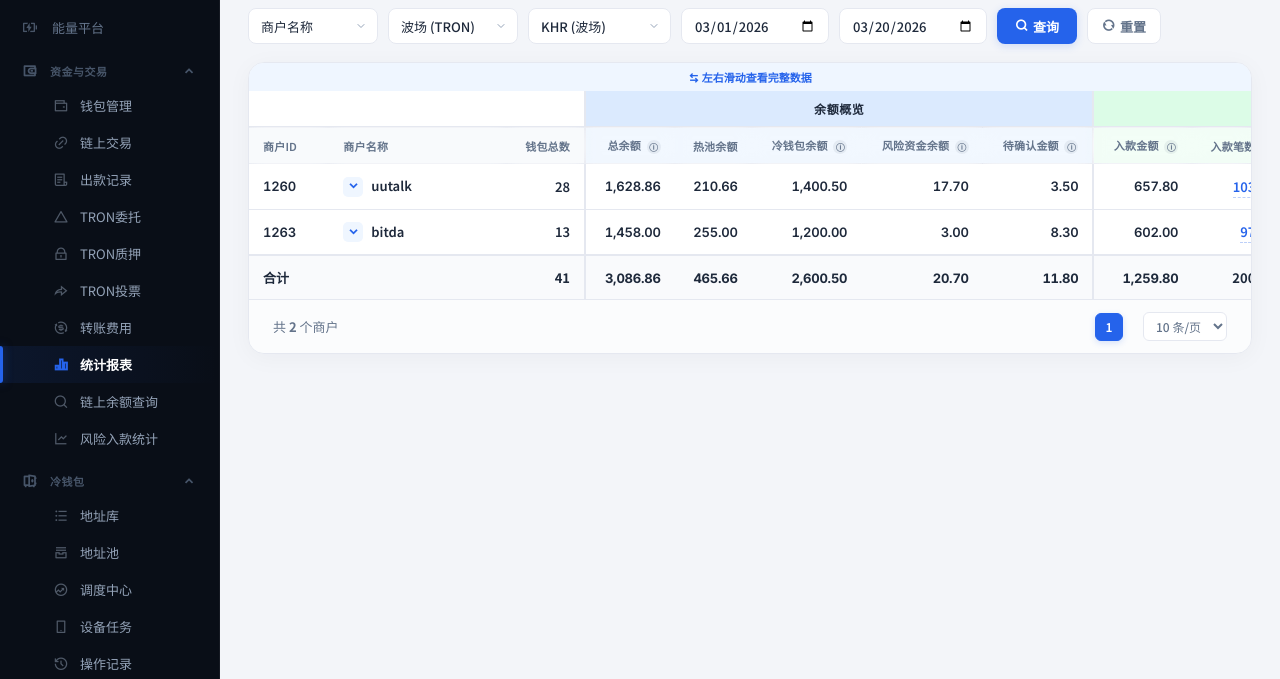
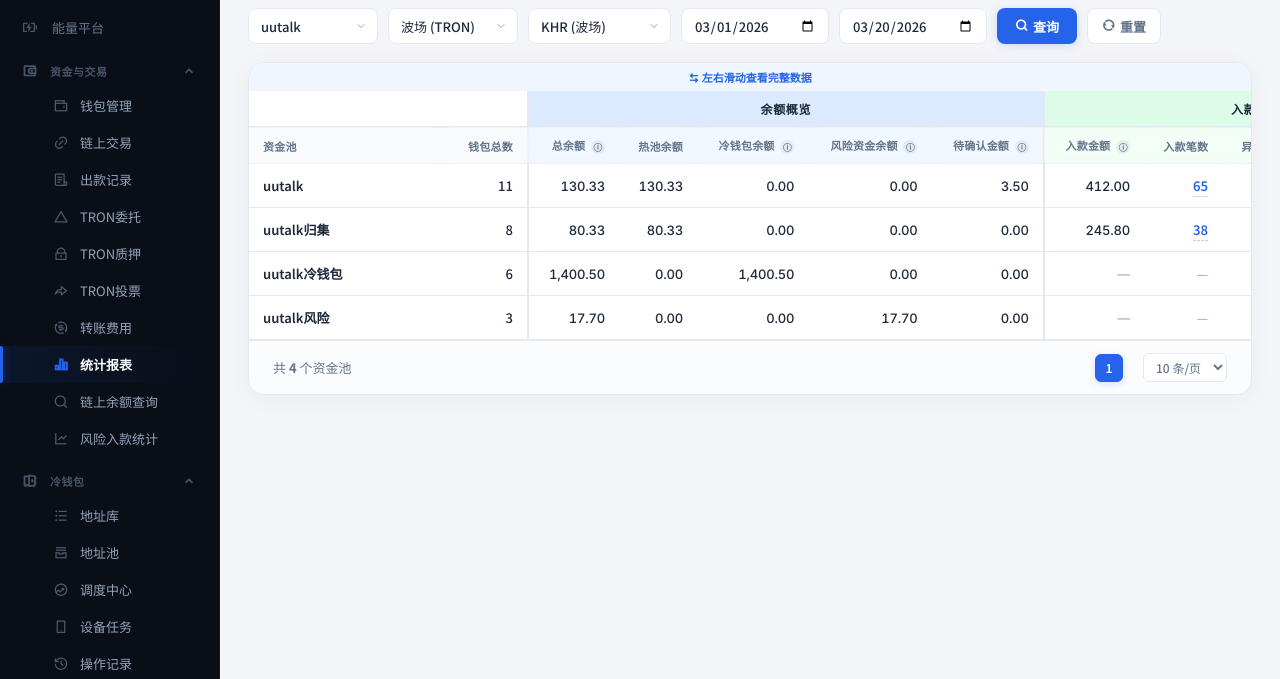
Before and after one commit to peterwong2023-bit/usdt-exchange-page, a website: page docs/mockup/stats-report.html in a window 1280 px wide. Shown: the part 121-800 px from the top of the page. Drawn offline with nearby package versions, Linux system fonts and the light colour scheme.

Commit message:
统计报表优化：默认单商户视图、净流入/流出、去掉合计行
- 净调度改名净流入/净流出，Tooltip: = 热回笼 − 冷归集
- 默认选中第一个商户，直接平铺显示资金池行
- 去掉合计行和展开/收起交互
- 商户下拉切换自动刷新表格
- 基本信息列精简为资金池+钱包总数（2列冻结）

Made-with: Cursor

```diff
--- a/docs/mockup/stats-report.html
+++ b/docs/mockup/stats-report.html
@@ -132,30 +132,14 @@
 
   /* Frozen columns */
   .tbl .frozen { position: sticky; z-index: 4; background: #fff; }
-  .tbl .frozen-0 { left: 0; min-width: 76px; }
-  .tbl .frozen-1 { left: 76px; min-width: 168px; }
-  .tbl .frozen-2 { left: 244px; min-width: 72px; box-shadow: 4px 0 12px rgba(15,23,42,0.04); }
+  .tbl .frozen-0 { left: 0; min-width: 180px; }
+  .tbl .frozen-1 { left: 180px; min-width: 80px; box-shadow: 4px 0 12px rgba(15,23,42,0.04); }
   .tbl .grp-header .frozen { z-index: 5; }
   .tbl .sub-header .frozen { z-index: 5; background: rgba(248,250,252,0.98); }
 
-  /* Merchant row */
-  .row-merchant { cursor: pointer; transition: background .15s; }
-  .row-merchant:hover td { background: rgba(37,99,235,0.025); }
-  .row-merchant:hover .frozen { background: rgba(240,244,255,1); }
-  .row-merchant td { font-weight: 600; }
-  .expand-icon { display: inline-flex; align-items: center; justify-content: center; width: 20px; height: 20px; border-radius: 5px; background: var(--primary-light); color: var(--primary); font-size: 14px; margin-right: 8px; transition: all .25s; flex-shrink: 0; }
-  .row-merchant.expanded .expand-icon { background: var(--primary); color: #fff; border-radius: 6px; }
-
-  /* Pool sub-row */
-  .row-pool { display: none; }
-  .row-pool.show { display: table-row; }
-  .row-pool td { font-weight: 400; color: var(--text-muted); background: rgba(248,250,252,0.6); font-size: 12px; padding: 10px 14px; }
-  .row-pool:hover td { background: rgba(37,99,235,0.02); }
-  .row-pool:hover .frozen { background: rgba(248,250,252,1); }
-  .row-pool .frozen { background: rgba(248,250,252,0.6); }
-  .pool-name { display: flex; align-items: center; }
-  .tree-line { display: inline-flex; align-items: center; color: #c8ceda; margin-right: 8px; font-size: 13px; font-family: monospace; user-select: none; }
-  .pool-label { color: var(--text-main); font-weight: 500; font-size: 12px; }
+  /* Data rows */
+  .tbl tbody tr:hover td { background: rgba(37,99,235,0.025); }
+  .tbl tbody tr:hover .frozen { background: rgba(240,244,255,1); }
 
   /* Summary row */
   .tbl .sum-row td { font-weight: 700; background: rgba(248,250,252,0.85); border-top: 2px solid var(--border-soft); border-bottom: none; }
@@ -305,7 +289,7 @@
   <div class="mn">
     <div class="page-title">统计报表</div>
     <div class="filter-bar">
-      <select id="fMerchant"><option value="">商户名称</option><option>uutalk</option><option>bitda</option></select>
+      <select id="fMerchant" onchange="renderTable()"><option value="uutalk" selected>uutalk</option><option value="bitda">bitda</option></select>
       <select id="fChain"><option>波场 (TRON)</option></select>
       <select id="fCurrency">
         <option>KHR (波场)</option>
@@ -326,7 +310,7 @@
         <table class="tbl" id="mainTable">
           <thead>
             <tr class="grp-header">
-              <th colspan="3" class="grp-info-bg frozen" style="left:0;min-width:316px;">基本信息</th>
+              <th colspan="2" class="grp-info-bg frozen" style="left:0;min-width:260px;">基本信息</th>
               <th colspan="5" class="grp-balance-bg grp-sep">余额概览</th>
               <th colspan="5" class="grp-income-bg grp-sep">入款与归集</th>
               <th colspan="2" class="grp-outgo-bg grp-sep">对外出款</th>
@@ -334,9 +318,8 @@
               <th colspan="4" class="grp-risk-bg grp-sep">风险与退款</th>
             </tr>
             <tr class="sub-header">
-              <th class="al frozen frozen-0 grp-info-sub">商户ID</th>
-              <th class="al frozen frozen-1 grp-info-sub">商户名称</th>
-              <th class="frozen frozen-2 grp-info-sub">钱包总数</th>
+              <th class="al frozen frozen-0 grp-info-sub">资金池</th>
+              <th class="frozen frozen-1 grp-info-sub">钱包总数</th>
               <th class="grp-balance-sub grp-sep">总余额 <span class="tip-icon" data-tip="= 热池 + 冷钱包 + 风险资金（不含待确认）">ⓘ</span></th>
               <th class="grp-balance-sub">热池余额</th>
               <th class="grp-balance-sub">冷钱包余额 <span class="tip-icon" data-tip="实时余额快照，不受日期筛选影响">ⓘ</span></th>
@@ -353,7 +336,7 @@
               <th class="grp-cold-sub">冷归集笔数</th>
               <th class="grp-cold-sub">热回笼金额</th>
               <th class="grp-cold-sub">热回笼笔数</th>
-              <th class="grp-cold-sub">净调度 <span class="tip-icon" data-tip="= 热回笼 − 冷归集，正值净回笼，负值净归集">ⓘ</span></th>
+              <th class="grp-cold-sub">净流入/流出 <span class="tip-icon" data-tip="= 热回笼 − 冷归集，正值为净流入热池，负值为净流出到冷钱包">ⓘ</span></th>
               <th class="grp-risk-sub grp-sep">风险归集金额</th>
               <th class="grp-risk-sub">风险归集笔数</th>
               <th class="grp-risk-sub">风控退款金额</th>
@@ -364,7 +347,7 @@
         </table>
       </div>
       <div class="pgb">
-        <span>共 <b id="totalRows">2</b> 个商户</span>
+        <span>共 <b id="totalRows">4</b> 个资金池</span>
         <div style="flex:1"></div>
         <div class="pg on">1</div>
         <div style="margin-left:8px"><select><option>10 条/页</option><option>20 条/页</option><option>50 条/页</option></select></div>
@@ -547,79 +530,20 @@ function dataCells(d, ctx) {
 
 function renderTable() {
   const tbody = document.getElementById('tableBody');
+  const selected = document.getElementById('fMerchant').value;
+  const m = MERCHANTS.find(x => x.name === selected) || MERCHANTS[0];
   let html = '';
 
-  MERCHANTS.forEach((m, mi) => {
-    const s = sumPools(m.pools);
-    html += `<tr class="row-merchant" data-mid="${mi}" onclick="toggleExpand(${mi})">
-      <td class="al frozen frozen-0 mono">${m.id}</td>
-      <td class="al frozen frozen-1"><span class="expand-icon" id="ei${mi}"><i class="ri-arrow-down-s-line"></i></span>${m.name}</td>
-      <td class="frozen frozen-2">${m.wallets}</td>
-      ${dataCells(s, m.name)}
+  m.pools.forEach(p => {
+    html += `<tr>
+      <td class="al frozen frozen-0" style="font-weight:600">${p.name}</td>
+      <td class="frozen frozen-1">${p.wallets}</td>
+      ${dataCells(p, p.name)}
     </tr>`;
-
-    m.pools.forEach((p, pi) => {
-      const treeSym = pi === m.pools.length - 1 ? '└─' : '├─';
-      html += `<tr class="row-pool" data-parent="${mi}">
-        <td class="al frozen frozen-0"></td>
-        <td class="al frozen frozen-1"><span class="pool-name"><span class="tree-line">${treeSym}</span><span class="pool-label">${p.name}</span></span></td>
-        <td class="frozen frozen-2">${p.wallets}</td>
-        ${dataCells(p, m.name + ' - ' + p.name)}
-      </tr>`;
-    });
   });
 
-  const allPools = MERCHANTS.flatMap(m => m.pools);
-  const gt = sumPools(allPools);
-  const gtWallets = MERCHANTS.reduce((s, m) => s + m.wallets, 0);
-  const gtTotal = gt.hotBal + gt.coldBal + gt.riskBal;
-  const gtNet = gt.hotRecallAmt - gt.coldCollAmt;
-
-  html += `<tr class="sum-row">
-    <td class="al frozen frozen-0" style="font-weight:800">合计</td>
-    <td class="al frozen frozen-1"></td>
-    <td class="frozen frozen-2" style="font-weight:800">${gtWallets}</td>
-    <td class="mono grp-sep val-bold">${fmt(gtTotal)}</td>
-    <td class="mono">${fmt(gt.hotBal)}</td>
-    <td class="mono">${fmt(gt.coldBal)}</td>
-    <td class="mono">${fmt(gt.riskBal)}</td>
-    <td class="mono">${fmt(gt.pending)}</td>
-    <td class="mono grp-sep">${fz(gt.inAmt)}</td>
-    <td>${gt.inCnt || '<span class="val-zero">—</span>'}</td>
-    <td class="mono">${fz(gt.abnormalIn)}</td>
-    <td class="mono">${fz(gt.toHotAmt)}</td>
-    <td>${gt.toHotCnt || '<span class="val-zero">—</span>'}</td>
-    <td class="mono grp-sep">${fz(gt.outAmt)}</td>
-    <td>${gt.outCnt || '<span class="val-zero">—</span>'}</td>
-    <td class="mono grp-sep">${fz(gt.coldCollAmt)}</td>
-    <td>${gt.coldCollCnt || '<span class="val-zero">—</span>'}</td>
-    <td class="mono">${fz(gt.hotRecallAmt)}</td>
-    <td>${gt.hotRecallCnt || '<span class="val-zero">—</span>'}</td>
-    <td class="mono">${fnet(gtNet)}</td>
-    <td class="mono grp-sep">${fz(gt.riskCollAmt)}</td>
-    <td>${gt.riskCollCnt || '<span class="val-zero">—</span>'}</td>
-    <td class="mono">${fz(gt.riskRefundAmt)}</td>
-    <td>${gt.riskRefundCnt || '<span class="val-zero">—</span>'}</td>
-  </tr>`;
-
   tbody.innerHTML = html;
-  document.getElementById('totalRows').textContent = MERCHANTS.length;
-}
-
-function toggleExpand(mid) {
-  const rows = document.querySelectorAll(`.row-pool[data-parent="${mid}"]`);
-  const icon = document.getElementById(`ei${mid}`);
-  const merchant = document.querySelector(`.row-merchant[data-mid="${mid}"]`);
-  const isExpanded = merchant.classList.contains('expanded');
-  if (isExpanded) {
-    merchant.classList.remove('expanded');
-    icon.innerHTML = '<i class="ri-arrow-down-s-line"></i>';
-    rows.forEach(r => r.classList.remove('show'));
-  } else {
-    merchant.classList.add('expanded');
-    icon.innerHTML = '<i class="ri-arrow-up-s-line"></i>';
-    rows.forEach(r => r.classList.add('show'));
-  }
+  document.getElementById('totalRows').textContent = m.pools.length;
 }
 
 function resetFilters() {
```
